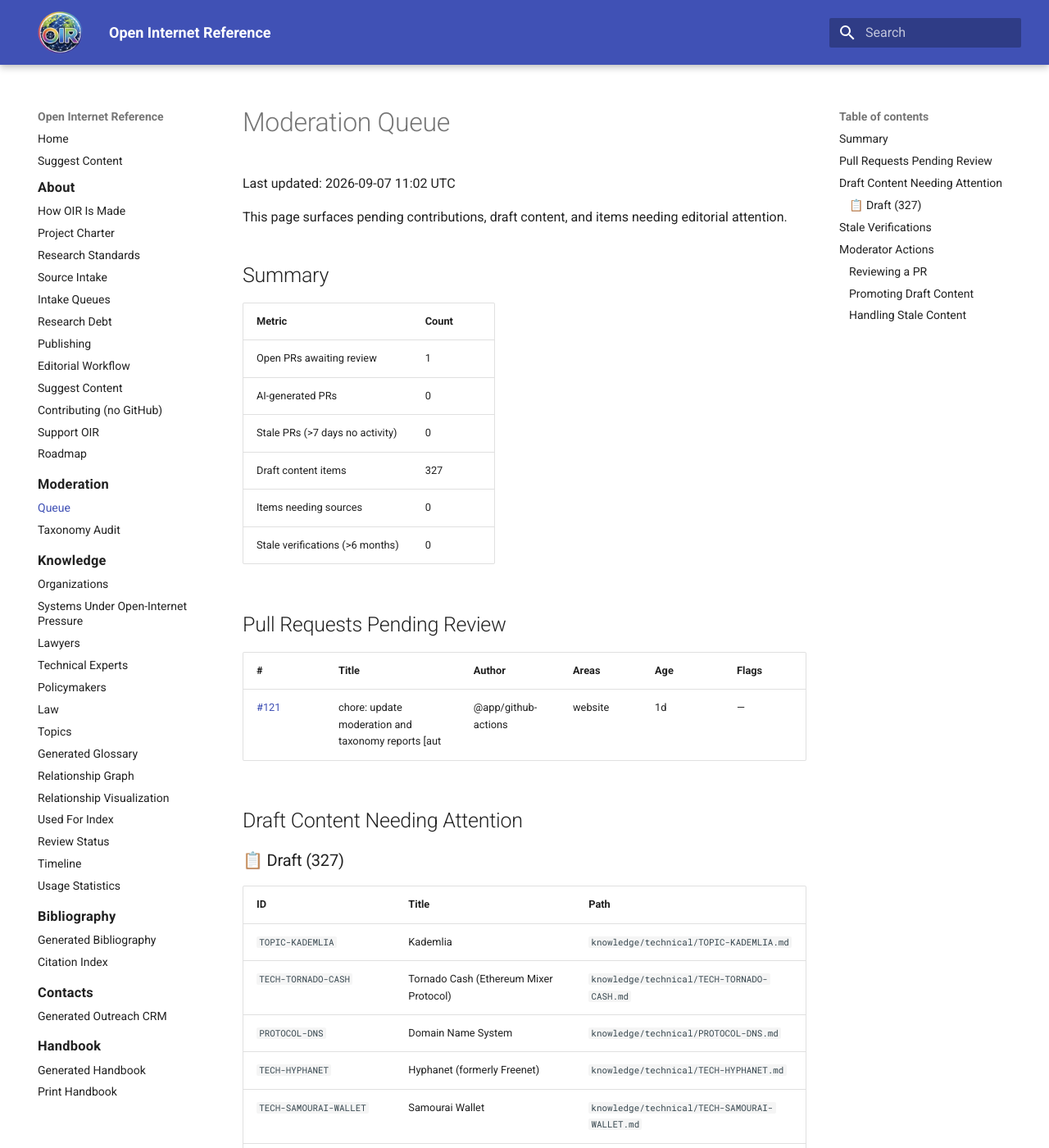
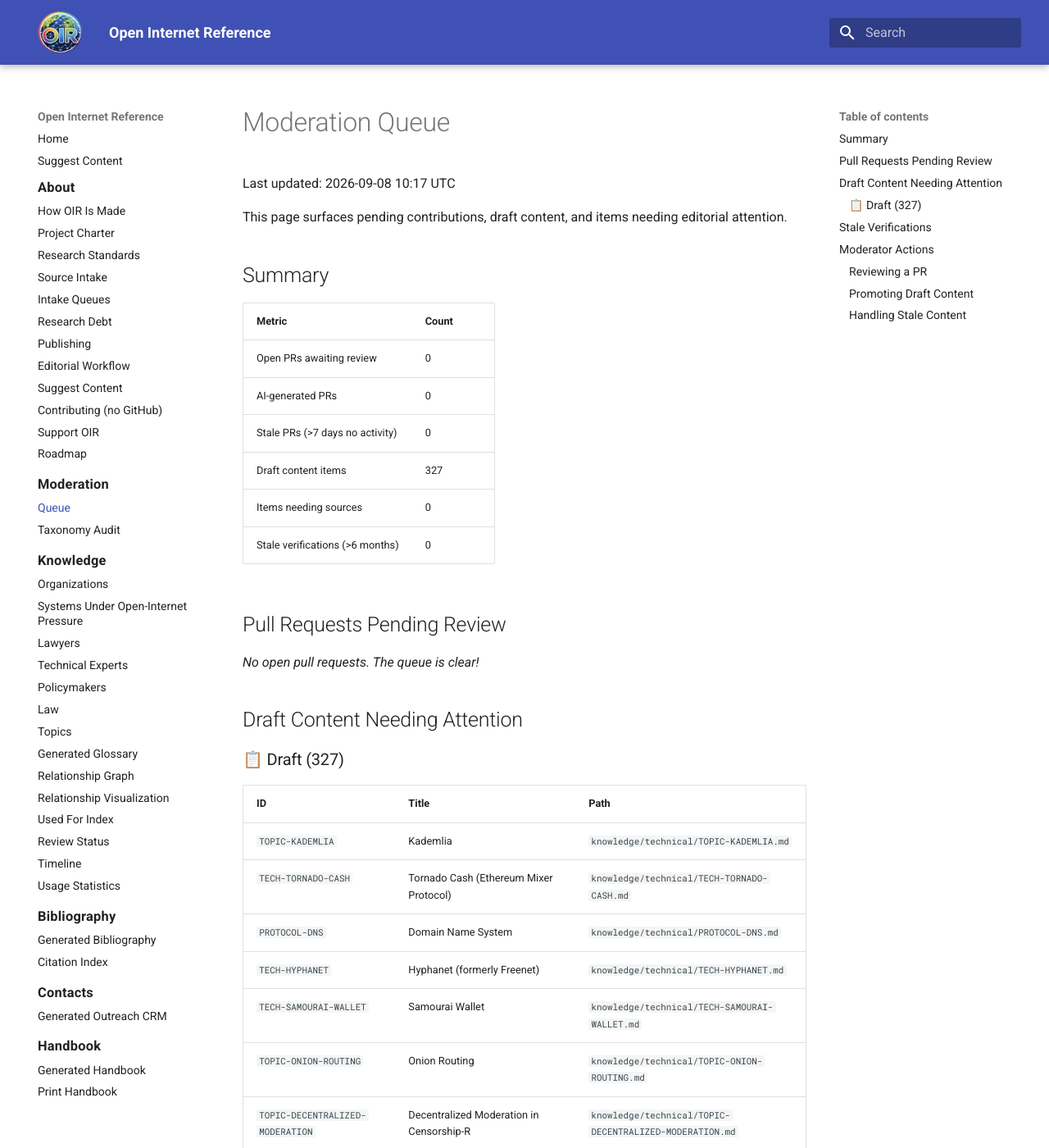
Before and after one commit to itsmeront/open-internet-reference, an MkDocs documentation site: the page built from website/generated/moderation.md, in a window 1280 px wide and 1400 px high. Shown: the whole window at 82% size. Built offline with MkDocs 1.6.1 and Material for MkDocs 9.7.7, drawn with Linux system fonts in a browser that asks for light colours.

Commit message:
chore: update moderation and taxonomy reports [automated]

```diff
--- a/website/generated/moderation.md
+++ b/website/generated/moderation.md
@@ -1,6 +1,6 @@
 # Moderation Queue
 
-Last updated: 2026-09-07 11:02 UTC
+Last updated: 2026-09-08 10:17 UTC
 
 This page surfaces pending contributions, draft content, and items needing editorial attention.
 
@@ -8,7 +8,7 @@ This page surfaces pending contributions, draft content, and items needing edito
 
 | Metric | Count |
 |--------|-------|
-| Open PRs awaiting review | 1 |
+| Open PRs awaiting review | 0 |
 | AI-generated PRs | 0 |
 | Stale PRs (>7 days no activity) | 0 |
 | Draft content items | 327 |
@@ -17,9 +17,7 @@ This page surfaces pending contributions, draft content, and items needing edito
 
 ## Pull Requests Pending Review
 
-| # | Title | Author | Areas | Age | Flags |
-|---|-------|--------|-------|-----|-------|
-| [#121](https://github.com/itsmeront/open-internet-reference/pull/121) | chore: update moderation and taxonomy reports [aut | @app/github-actions | website | 1d | — |
+*No open pull requests. The queue is clear!*
 
 ## Draft Content Needing Attention
 
```
Also changed, not shown: website/generated/taxonomy-audit.md (+1 -1 lines), 2 other files.
